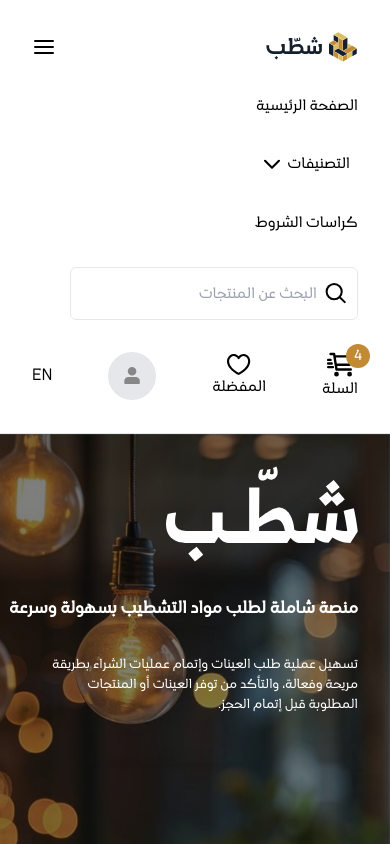
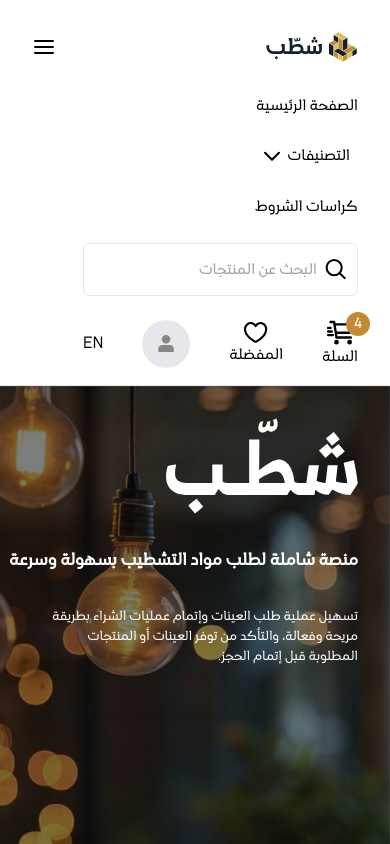
Before and after one commit to georgynejmeh/shattib-reactjs-no-http, a React (Vite) app: page /home in a window 390 px wide. Both pictures are taken after a click on the button 44 px from the left and 47 px from the top of the page. Shown: the top 844 px of the page. Built offline with nearby package versions, Linux system fonts and the light colour scheme.

Commit message:
navbar responsive fix

```diff
--- a/src/components/NavBar.tsx
+++ b/src/components/NavBar.tsx
@@ -12,43 +12,27 @@ import {
 } from "..";
 
 const NavBar = () => {
-  const [isNavBarCollapsed, setIsNavBarCollapsed] = useState(true);
+  const [isCollapsed, setIsCollapsed] = useState(true);
   // const { setIsShownEngineerRequestModal } = useEngineerRequest();
   return (
+    <>
+      <div className="max-lg:hidden">
         <nav className="flex items-center justify-between border-b py-4 px-8 max-lg:flex-col max-lg:items-start max-lg:p-8 max-lg:gap-8">
-      <div className="flex justify-between w-full">
           <img src={shattibLogoRow} alt="" />
-        <button
-          onClick={() => setIsNavBarCollapsed(!isNavBarCollapsed)}
-          className="lg:hidden"
-        >
-          <img src={menuIcon} alt="" />
-        </button>
-      </div>
-      <Link className={isNavBarCollapsed ? "hidden" : ""} to={"/home"}>
+          <Link to={"/home"}>
             <span>الصفحة الرئيسية</span>
           </Link>
-      <div className={isNavBarCollapsed ? "hidden" : ""}>
           <NavBarCategoriesDropdownMenu />
-      </div>
           {/* <Link to={"/home"}>
         <span>جميع المنتجات</span>
       </Link> */}
-      <Link className={isNavBarCollapsed ? "hidden" : ""} to={"/conditions"}>
+          <Link to={"/conditions"}>
             <span>كراسات الشروط</span>
           </Link>
-      <div
-        className={`w-96 max-lg:w-full max-lg:max-w-72 ${
-          isNavBarCollapsed ? "hidden" : ""
-        }`}
-      >
+          <div className="w-96 max-lg:w-full max-lg:max-w-72">
             <TextInput icon={searchIcon} placeholder="البحث عن المنتجات" />
           </div>
-      <div
-        className={`lg:hidden flex items-center justify-between w-full ${
-          isNavBarCollapsed ? "hidden" : ""
-        }`}
-      >
+          <div className="lg:hidden flex items-center justify-between w-full">
             <Link to={"/cart"}>
               <div className="relative flex flex-col items-center">
                 <div className="absolute -top-2 -right-3 px-2 bg-primary text-white rounded-full">
@@ -108,6 +92,54 @@ const NavBar = () => {
           </Link>
           <span className="max-lg:hidden">EN</span>
         </nav>
+      </div>
+
+      <div className="lg:hidden">
+        <nav className="flex flex-col justify-between border-b items-start p-8 pb-4 gap-8">
+          <div className="flex justify-between w-full">
+            <img src={shattibLogoRow} alt="" />
+            <button onClick={() => setIsCollapsed(!isCollapsed)}>
+              <img src={menuIcon} alt="" />
+            </button>
+          </div>
+          <div className={`flex flex-col gap-6 ${isCollapsed ? "hidden" : ""}`}>
+            <Link to={"/home"}>
+              <span>الصفحة الرئيسية</span>
+            </Link>
+            <NavBarCategoriesDropdownMenu />
+            <Link to={"/conditions"}>
+              <span>كراسات الشروط</span>
+            </Link>
+            <div className="w-96 max-lg:w-full max-lg:max-w-72">
+              <TextInput icon={searchIcon} placeholder="البحث عن المنتجات" />
+            </div>
+            <div className="lg:hidden flex items-center justify-between w-full">
+              <Link to={"/cart"}>
+                <div className="relative flex flex-col items-center">
+                  <div className="absolute -top-2 -right-3 px-2 bg-primary text-white rounded-full">
+                    4
+                  </div>
+                  <img src={cartIcon} alt="" />
+                  <span>السلة</span>
+                </div>
+              </Link>
+              <Link to={"/wishlist"}>
+                <div className="flex flex-col items-center">
+                  <img src={heartIcon} alt="" />
+                  <span>المفضلة</span>
+                </div>
+              </Link>
+              <Link to={"/orders"}>
+                <div className="flex items-center justify-center w-12 h-12 bg-gray-200 rounded-full">
+                  <img src={accountIcon} alt="" />
+                </div>
+              </Link>
+              <span>EN</span>
+            </div>
+          </div>
+        </nav>
+      </div>
+    </>
   );
 };
 
```
Lines whose indentation alone changed are shown as unchanged.
